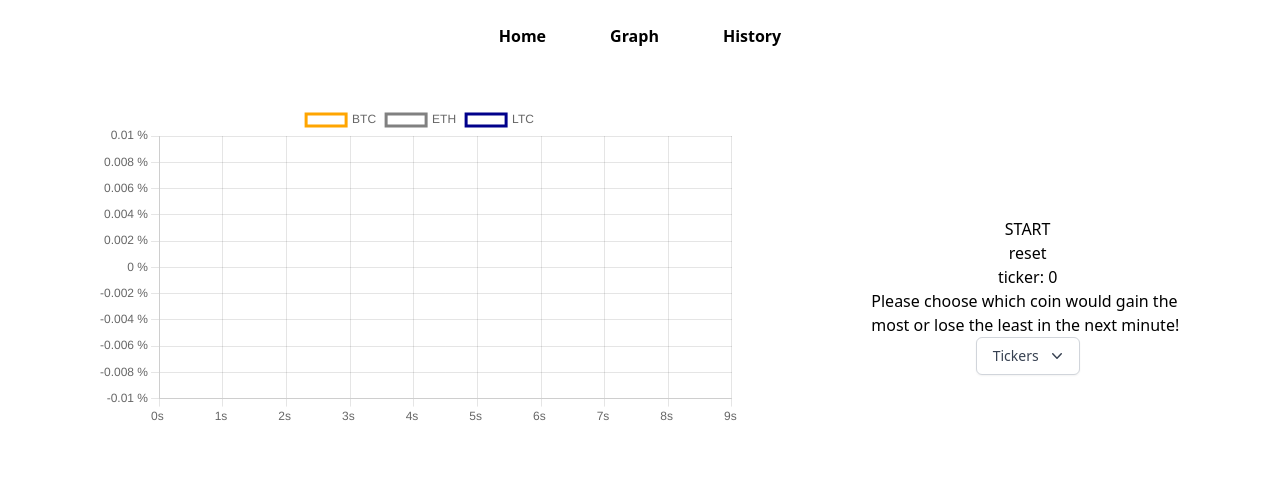
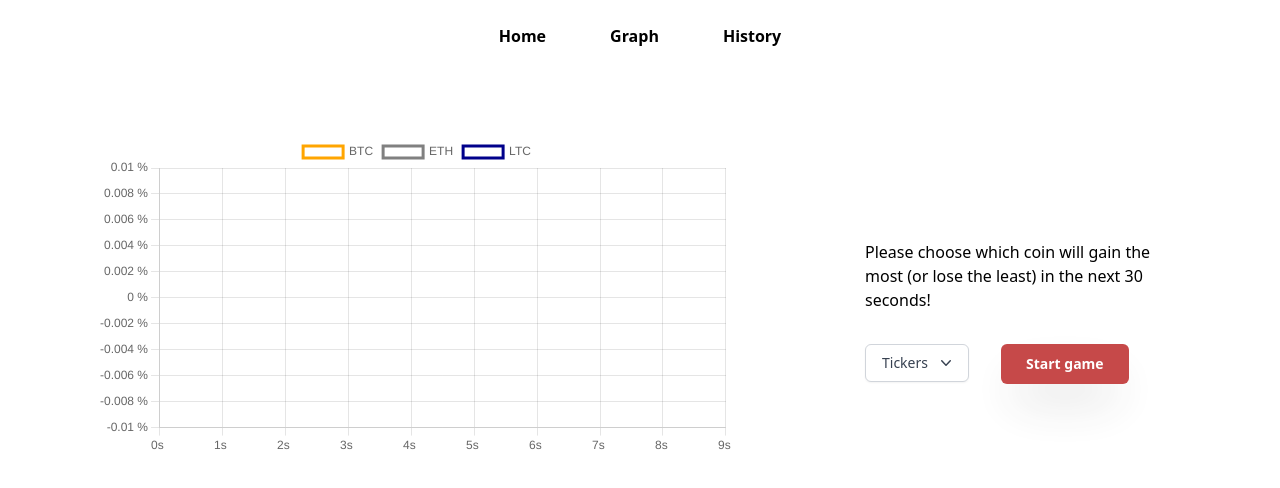
Before and after one commit to strathclyde-durhack-2022/mono, a React (Vite) app in the folder frontend/: page /game in a window 1280 px wide. Shown: the top 488 px of the page. Built offline with nearby package versions, Linux system fonts and the light colour scheme.

Commit message:
feat: ui gamechart

```diff
--- a/frontend/src/App.tsx
+++ b/frontend/src/App.tsx
@@ -1,6 +1,8 @@
 // @ts-ignore
 import Home from "./pages/Home.jsx"
 import GameChart from "./components/GameChart"
+import History from "./components/History"
+
 import {
   BrowserRouter as Router,
   Routes,
@@ -13,6 +15,7 @@ function App() {
       <Routes>
         <Route path="/" element={<Home />} />
         <Route path="/game" element={<GameChart />} />
+        <Route path="/history" element={<History />} />
       </Routes>
     </Router>
   )
--- a/frontend/src/components/GameChart.tsx
+++ b/frontend/src/components/GameChart.tsx
@@ -15,6 +15,9 @@ import Connection, { IDataPerFrame } from "./Connection";
 import Guess from "./Guess.jsx";
 import Nav from "./Nav.jsx";
 import { ICoin } from "./Interface";
+
+import ModalFail from "./ModalFail.jsx";
+import ModalSuccess from "./ModalSuccess.jsx";
 
 ChartJS.register(
   CategoryScale,
@@ -50,11 +53,43 @@ const DEFAULT_COINS: ITickerWithData[] = [
   },
 ].map((c) => ({ ...c, data: [], startingPrice: 0 }));
 
+const customStyles = {
+  content: {
+    top: '50%',
+    left: '50%',
+    right: 'auto',
+    bottom: 'auto',
+    transform: 'translate(-50%, -50%)',
+    borderRadius: '2rem',
+    borderColor: 'rgb(255 255 255)',
+    padding: '2.5rem',
+  },
+};
+
 function GameChart() {
   const [tickerCount, setTickerCount] = useState<number>(0);
   const [streaming, setStreaming] = useState<boolean>(false);
   const [selectedCoin, setSelectedCoin] = useState<string>();
   const [data, setData] = useState<ITickerWithData[]>(DEFAULT_COINS);
+
+  const [modalIsOpenSuccess, setIsOpenSuccess] = useState(false);
+  const [modalIsOpenFailure, setIsOpenFailure] = useState(false);
+
+  function openModalSuccess() {
+      setIsOpenSuccess(true);
+  }
+
+  function closeModalSuccess() {
+      setIsOpenSuccess(false);
+  }
+
+  function openModalFailure() {
+      setIsOpenFailure(true);
+  }
+
+  function closeModalFailure() {
+      setIsOpenFailure(false);
+  }
 
   const reset = () => {
     setStreaming(false);
@@ -75,7 +110,7 @@ function GameChart() {
   }, [tickerCount]);
 
   return (
-    <div className="h-screen w-screen space-y-8 overflow-hidden">
+    <div className="h-screen w-screen space-y-16 overflow-hidden">
       <Nav />
       <div className="flex flex-row justify-between space-x-32 items-start h-[90vw] mx-24">
         <div className="flex flex-col items-center w-screen">
@@ -140,19 +175,16 @@ function GameChart() {
             }}
           />
         </div>
-        <div className="flex justify-center items-center h-1/3 flex-col">
-          <button onClick={() => setStreaming(!streaming)}>
-            {streaming ? "STOP" : "START"}
-          </button>
-          <button onClick={reset}>reset</button>
-          <p>ticker: {Math.round(tickerCount)}</p>
+        <div className="flex justify-center space-y-8 items-start h-1/3 flex-col">
+              <div className="font-light">
+                    <p>
+                      Please choose which coin will gain the most (or lose the least) in
+                      the next 30 seconds!
+                    </p>
+              </div>
 
-          {!selectedCoin && (
-            <p>
-              Please choose which coin would gain the most or lose the least in
-              the next minute!
-            </p>
-          )}
+            <div className="flex flex-row space-x-8 ">
+              <div>
                 {tickerCount < MAX_TICKS / 2 && (
                   <>
                     <Guess
@@ -162,10 +194,21 @@ function GameChart() {
                     />
                   </>
                 )}
+              </div>
+              <button
+                className="flex w-2/3 shadow-2xl items-center justify-center rounded-md bg-red-700 text-sm font-semibold text-white opacity-80 transition duration-300 ease-in-out hover:opacity-100
+                sm:pt-[10px] sm:pb-[10px] sm:pl-[25px] sm:pr-[25px]"
+                onClick={() => setStreaming(!streaming)}>
+                {streaming ? "Stop game" : "Start game"}
+            </button>
+            </div>
+
+            <div className="">
               {tickerCount !== 0 && (
                 <p>
                   Current score:{" "}
                   <span
+                    className="font-light"
                     style={{
                       color: selectedCoin
                         ? selectedCoin === getFinalScore()[0].label
@@ -180,11 +223,13 @@ function GameChart() {
                   </span>
                 </p>
               )}
+            </div>
+
             {Math.round(tickerCount) === MAX_TICKS + 1 && (
               <p>
                 {selectedCoin === getFinalScore()[0].label
-                ? "You win!"
-                : "You lose!"}
+                  ? <ModalSuccess modalState={modalIsOpenSuccess} closeModalFunction={closeModalSuccess} styles={customStyles} message={"You guessed correctly, well done!"} successMessage={"Well done!"} backMessage={"Go back"} />
+                  : <ModalFail modalState={modalIsOpenFailure} closeModalFunction={closeModalFailure} styles={customStyles} message={"So close... but unfortunately your guess was incorrect."} backMessage={"Go back"} />}
               </p>
             )}
           </div>
--- a/frontend/src/components/HistList.tsx
+++ b/frontend/src/components/HistList.tsx
@@ -22,12 +22,6 @@ export default function HistList(props:{hist: IHistory[]}): JSX.Element {
                     scope="col"
                     className="px-6 py-3 text-lg font-medium text-gray-900 uppercase tracking-wider"
                   >
-                    Guess
-                  </th>
-                  <th
-                    scope="col"
-                    className="px-6 py-3 text-lg font-medium text-gray-900 uppercase tracking-wider"
-                  >
                     Actual
                   </th>
                   <th
@@ -46,7 +40,7 @@ export default function HistList(props:{hist: IHistory[]}): JSX.Element {
                             Correct
                         </span>
                   } else{
-                    x = <span className="px-2 inline-flex text-sm leading-5 font-semibold rounded-full bg-red-100 text-green-800">
+                    x = <span className="px-2 inline-flex text-sm leading-5 font-semibold rounded-full bg-red-100 text-red-800">
                             Wrong
                         </span>
                   }
@@ -55,7 +49,6 @@ export default function HistList(props:{hist: IHistory[]}): JSX.Element {
                     <td className="px-6 py-4 whitespace-nowrap">
                       <div className="text-lg font-medium text-gray-500">{elem.coin}</div>
                     </td>
-                    <td className="px-6 py-4 whitespace-nowrap text-base font-medium text-gray-900">{elem.guess}</td>
                     <td className="px-6 py-4 whitespace-nowrap text-base font-medium text-gray-900">{elem.result}</td>
                     <td className="px-6 py-4 whitespace-nowrap">
                       {x}
```
Lines whose indentation alone changed are shown as unchanged.
